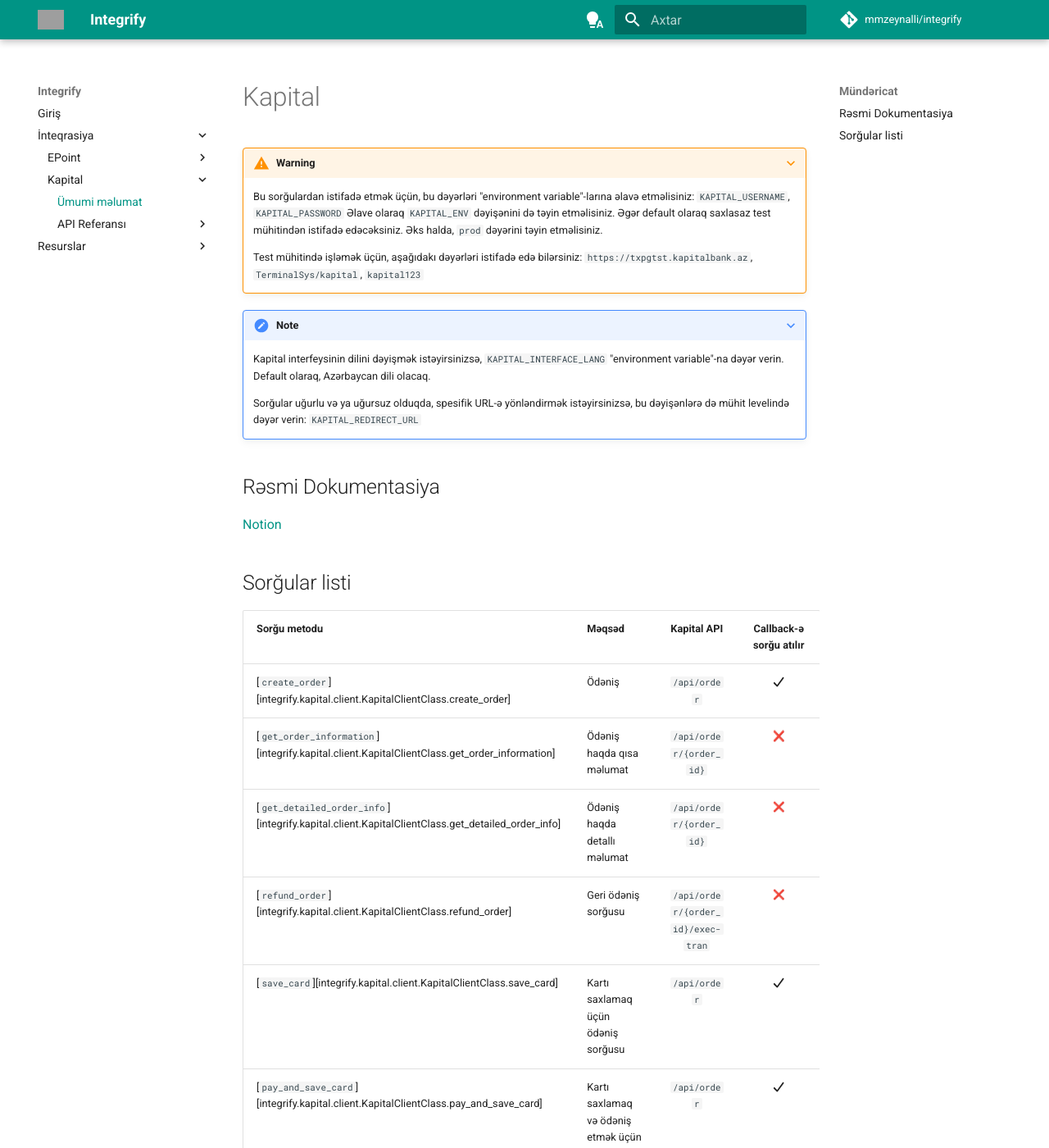
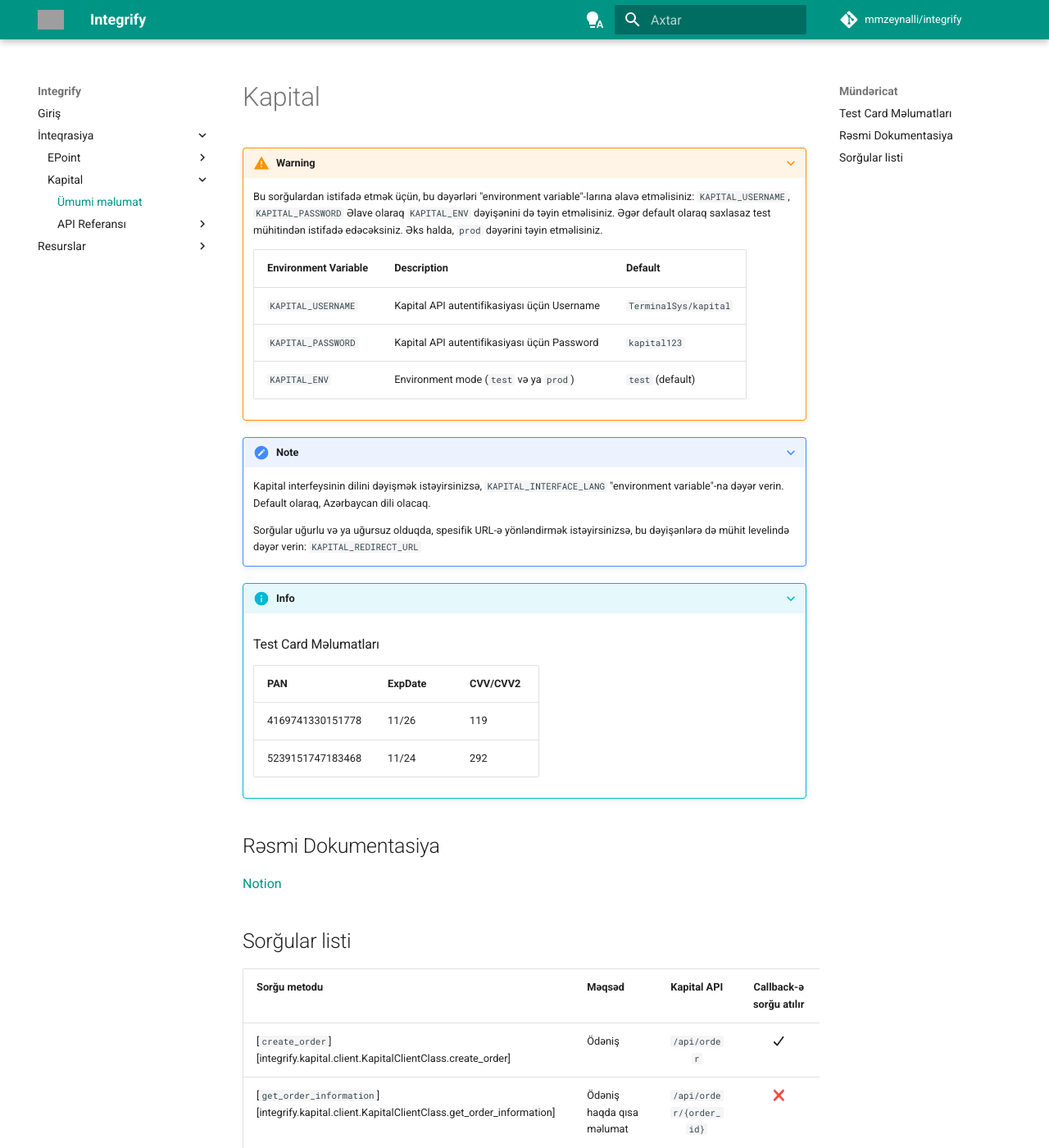
Before and after one commit to mmzeynalli/integrify, an MkDocs documentation site: the page built from docs/az/docs/kapital/about.md, in a window 1280 px wide and 1400 px high. Shown: the whole window at 82% size. Built offline with MkDocs 1.6.1 and Material for MkDocs 9.7.7, drawn with Linux system fonts in a browser that asks for light colours; emoji names are drawn with the system emoji font; comment, search, counter and statistics services are not loaded; grey boxes are pictures that could not be loaded.

Commit message:
Added test card credentials fot documentation

```diff
--- a/docs/az/docs/kapital/about.md
+++ b/docs/az/docs/kapital/about.md
@@ -4,12 +4,24 @@
     Bu sorğulardan istifadə etmək üçün, bu dəyərləri "environment variable"-larına əlavə etməlisiniz: `KAPITAL_USERNAME`, `KAPITAL_PASSWORD`
     Əlave olaraq `KAPITAL_ENV` dəyişənini də təyin etməlisiniz. Əgər default olaraq saxlasaz test mühitindən istifadə edəcəksiniz. Əks halda, `prod` dəyərini təyin etməlisiniz.
 
-    Test mühitində işləmək üçün, aşağıdakı dəyərləri istifadə edə bilərsiniz: `https://txpgtst.kapitalbank.az`, `TerminalSys/kapital`, `kapital123`
+    | **Environment Variable**  | **Description**                               | **Default**                             |
+    |---------------------------|-----------------------------------------------|-----------------------------------------|
+    | `KAPITAL_USERNAME`        | Kapital API autentifikasiyası üçün Username   | `TerminalSys/kapital`                   |
+    | `KAPITAL_PASSWORD`        | Kapital API autentifikasiyası üçün Password   | `kapital123`                            |
+    | `KAPITAL_ENV`             | Environment mode (`test` və ya `prod`)        | `test` (default)                        |
+
 
 ???+ note
     Kapital interfeysinin dilini dəyişmək istəyirsinizsə, `KAPITAL_INTERFACE_LANG` "environment variable"-na dəyər verin. Default olaraq, Azərbaycan dili olacaq.
 
     Sorğular uğurlu və ya uğursuz olduqda, spesifik URL-ə yönləndirmək istəyirsinizsə, bu dəyişənlərə də mühit levelində dəyər verin: `KAPITAL_REDIRECT_URL`
+
+???+ info
+    ### Test Card Məlumatları
+    | **PAN**            | **ExpDate** | **CVV/CVV2** |
+    |--------------------|-------------|--------------|
+    | 4169741330151778   | 11/26       | 119          |
+    | 5239151747183468   | 11/24       | 292          |
 
 ## Rəsmi Dokumentasiya { #official-documentation }
 
```
